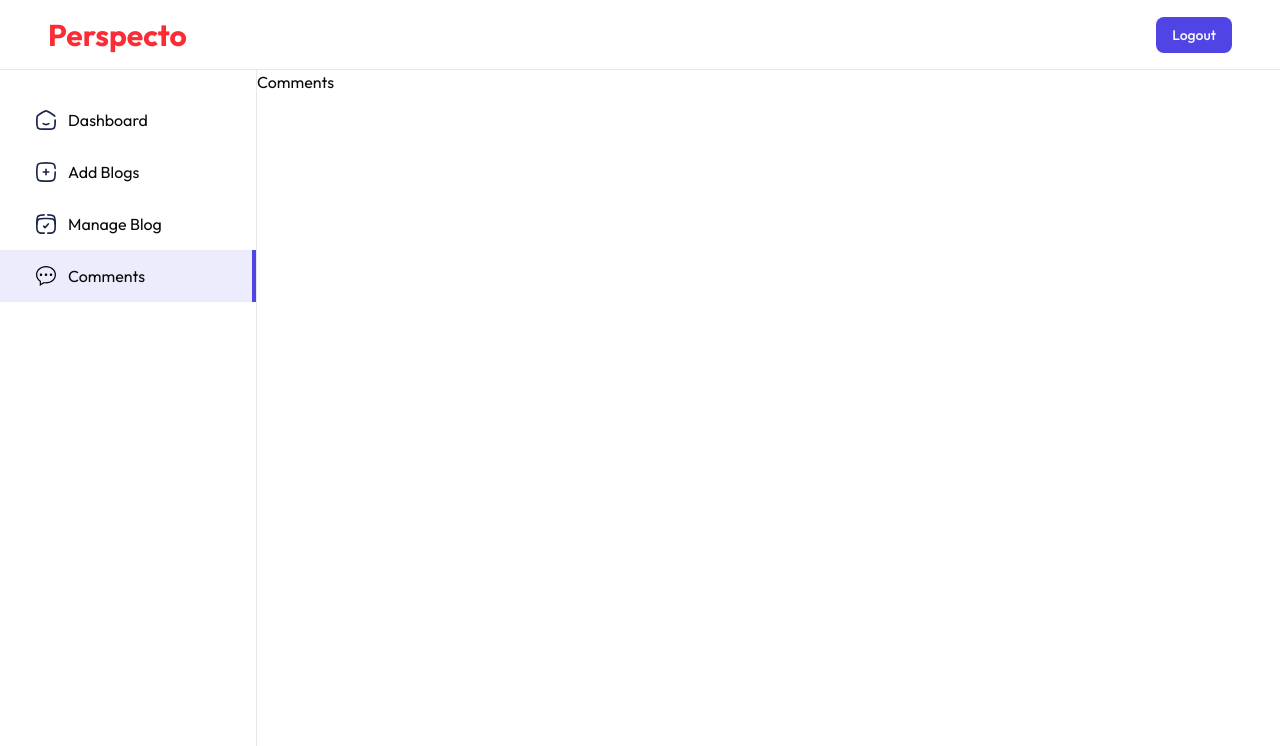
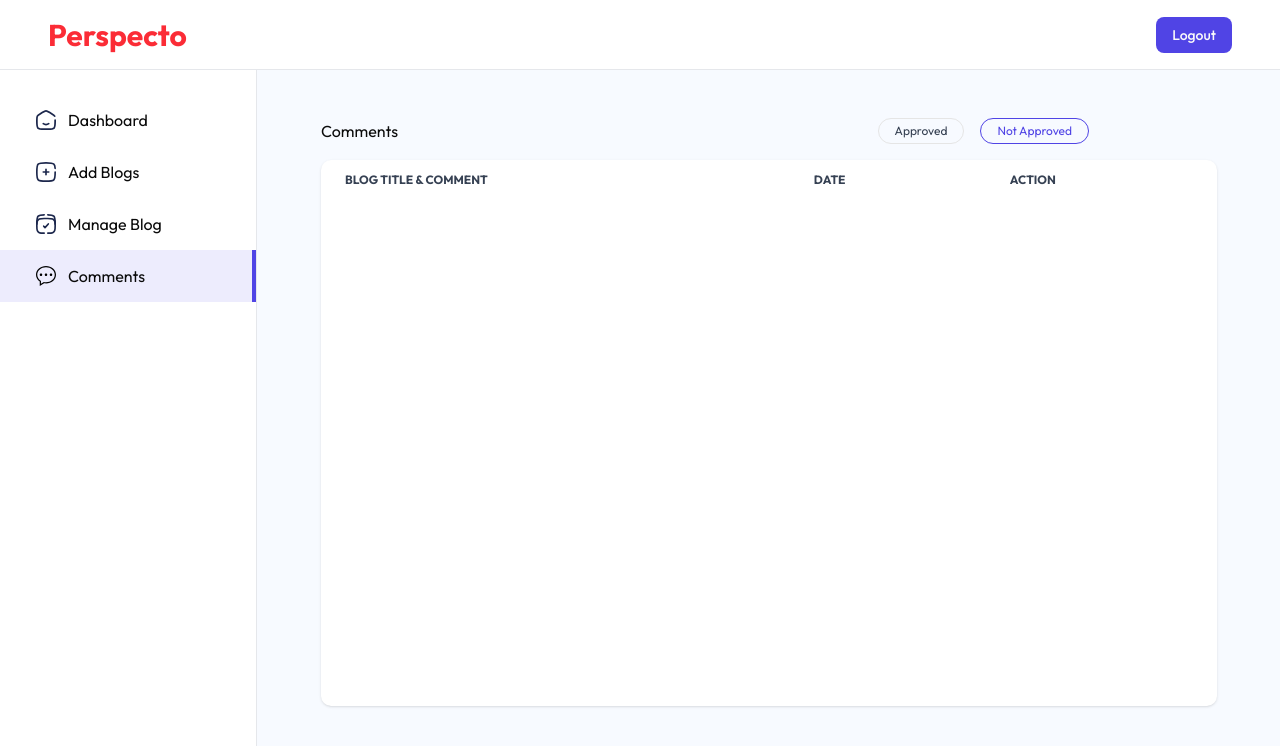
Before and after one commit to Kiruthicksan/Perspecto, a React (Vite) app in the folder frontend/: page /admin/comments in a window 1280 px wide. Shown: the top 746 px of the page. Built offline with nearby package versions, Linux system fonts and the light colour scheme.

Commit message:
Finished Manage blog pag0

```diff
--- a/frontend/src/pages/Admin/Comments.tsx
+++ b/frontend/src/pages/Admin/Comments.tsx
@@ -1,6 +1,69 @@
+import { useEffect, useState } from "react";
+import type { CommentsData } from "../BlogPage";
+import { comments_data } from "@/assets/assets";
+
 const Comments = () => {
+  const [comments, setComments] = useState<CommentsData[]>([]);
+  const [fitler, setFilter] = useState("Not Approved");
+
+  const fetchComments = () => {
+    setComments(comments_data);
+  };
+
+  useEffect(() => {
+    fetchComments();
+  }, []);
   return (
-    <div>Comments</div>
-  )
-}
-export default Comments
+    <div className="flex-1 pt-5 px-5 sm:pt-12 sm:pl-16 bg-blue-50/50">
+      <div className="flex justify-between items-center max-w-3xl mb-4">
+        <h1>Comments</h1>
+        <div className="flex gap-4">
+          <button
+            className={`py-1 shadow-custom-sm border rounded-full px-4  text-xs cursor-pointer ${
+              fitler === "Approved"
+                ? "text-primary  border-primary "
+                : "text-gray-700"
+            }`}
+            onClick={() => setFilter("Approved")}
+          >
+            Approved
+          </button>
+          <button
+            className={`py-1 shadow-custom-sm border rounded-full px-4  text-xs cursor-pointer ${
+              fitler === "Not Approved"
+                ? "text-primary  border-primary"
+                : "text-gray-700"
+            }`}
+            onClick={() => setFilter("Not Approved")}
+          >
+            Not Approved
+          </button>
+        </div>
+      </div>
+
+      <div className="relative h-4/5 max-w-4xl overflow-x-auto  shadow rounded-lg scrollbar-hide bg-white">
+        <table className="w-full text-sm text-gray-500">
+          <thead className="text-xs text-gray-700 text-left uppercase">
+            <tr>
+              <th scope="col" className="px-6 py-3">
+                Blog Title & Comment
+              </th>
+              <th scope="col" className="px-6 py-3 max-sm:hidden">
+                Date
+              </th>
+
+              <th scope="col" className="px-6 py-3">
+                Action
+              </th>
+            </tr>
+          </thead>
+
+          <tbody>
+
+          </tbody>
+        </table>
+      </div>
+    </div>
+  );
+};
+export default Comments;
--- a/frontend/src/pages/Admin/ListBlog.tsx
+++ b/frontend/src/pages/Admin/ListBlog.tsx
@@ -1,6 +1,41 @@
+import { useEffect, useState } from "react";
+import type { BlogData } from "../BlogPage";
+import { blog_data } from "@/assets/assets";
+import TableData from "@/components/Admin/TableData";
+
 const ListBlog = () => {
+  const [blogs, setBlogs] = useState<BlogData[]>([]);
+
+  const fetchBlogs = async () => {
+    setBlogs(blog_data);
+  };
+
+  useEffect(() => {
+    fetchBlogs(), [];
+  });
+
   return (
-    <div>ListBlog</div>
-  )
-}
-export default ListBlog
+    <div className="flex-1 pt-5 px-5 sm:pt-12 sm:pl-16 bg-blue-50/50">
+      <h1 className="mb-4">All Blogs</h1>
+       <div className="relative h-4/5 max-w-4xl overflow-x-auto  shadow rounded-lg scrollbar-hide bg-white">
+          <table className="w-full text-sm text-gray-500" >
+            <thead className="text-xs text-gray-600 text-left uppercase" >
+              <tr>
+                <th scope="col" className="px-2 py-4 xl:px-6 ">#</th>
+                <th scope="col" className="px-2 py-4 ">BlogTitle</th>
+                <th scope="col" className="px-2 py-4 max-sm:hidden  ">Date</th>
+                <th scope="col" className="px-2 py-4  max-sm:hidden">Status</th>
+                <th scope="col" className="px-2 py-4 ">Actions</th>
+              </tr>
+            </thead>
+            <tbody>
+              {blogs.map((blog, index) => (
+                  <TableData key={blog._id} blog={blog} fetchBlogs={fetchBlogs} index={index + 1}/>
+              ))}
+            </tbody>
+          </table>
+        </div>
+    </div>
+  );
+};
+export default ListBlog;
```
